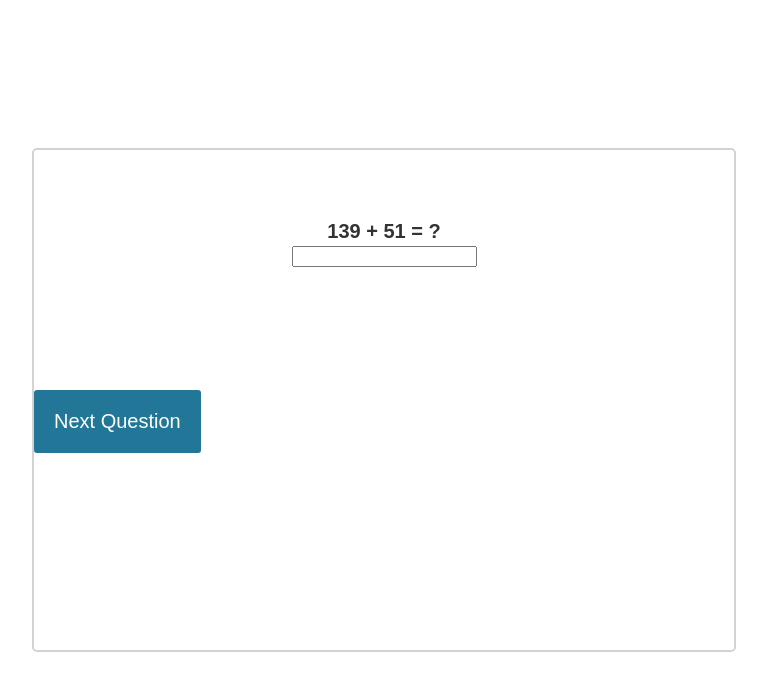
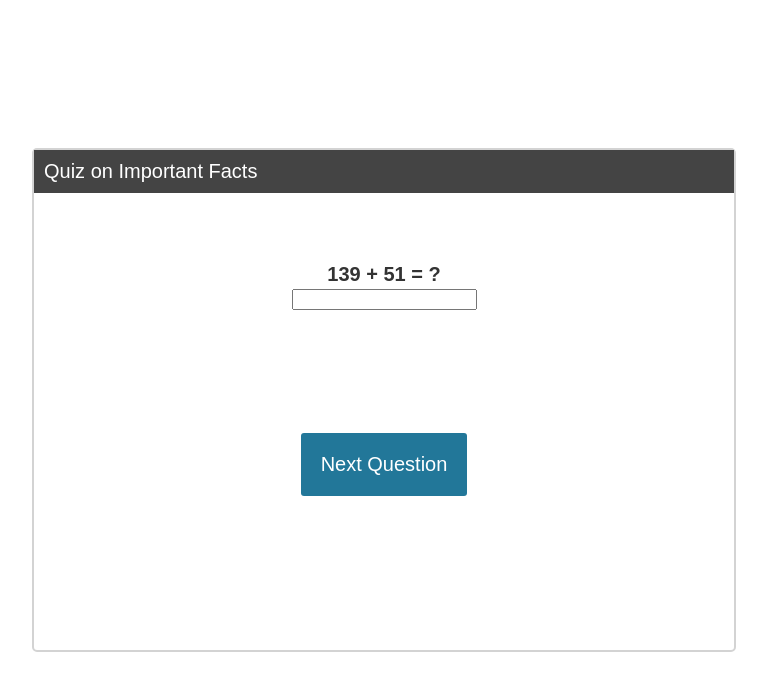
Before and after one commit to annanda/calmed_task_environment, a Flask app: page /third_task in a window 1280 px wide. Shown: the top 691 px of the page, without its empty margins (256-1023 px from the left). Run offline with Flask 2, Linux system fonts and the light colour scheme.

Commit message:
improving design of worksheet.

```diff
--- a/static/quiz.css
+++ b/static/quiz.css
@@ -2,6 +2,17 @@ body {
     font-size: 20px;
     font-family: sans-serif;
     color: #333;
+}
+
+h1#worksheet {
+    font-weight: 300;
+    margin: 0px;
+    padding: 10px;
+    font-size: 20px;
+    background-color: #444;
+    color: #fff;
+    visibility: visible;
+    display: block;
 }
 
 .question {
@@ -16,20 +27,24 @@ body {
     display: block;
 }
 
-#submit, #previous{
-    font-family: sans-serif;
-    font-size: 20px;
-    background-color: #279;
-    color: #fff;
-    border: 0px;
-    border-radius: 3px;
-    padding: 20px;
-    cursor: pointer;
-    margin-bottom: 20px;
+/*#submit, #previous{*/
+/*    font-family: sans-serif;*/
+/*    font-size: 20px;*/
+/*    background-color: #279;*/
+/*    color: #fff;*/
+/*    border: 0px;*/
+/*    border-radius: 3px;*/
+/*    padding: 20px;*/
+/*    cursor: pointer;*/
+/*    margin-bottom: 20px;*/
+/*    display: none;*/
+/*}*/
+
+#submit, #previous {
     display: none;
 }
 
-#next{
+button {
     font-family: sans-serif;
     font-size: 20px;
     background-color: #279;
@@ -67,10 +82,16 @@ body {
     margin-top: 40px;
     text-align: center;
 }
+
 #quiz {
     margin-top: 10px;
     display: block;
 }
+
 #timer {
     /*margin-bottom: -20px;*/
 }
+
+#quiz-buttons-message {
+    text-align: center;
+}
--- a/templates/third_task.html
+++ b/templates/third_task.html
@@ -8,15 +8,19 @@
 <body>
 <div id="wrapper">
     <div id="content">
+        <h1 id="worksheet">Quiz on Important Facts</h1>
         <div class="quiz-container">
             <div id="quiz-time-left"></div>
             <div id="quiz"></div>
         </div>
-        <button id="previous">Previous Question</button>
-        <button id="next">Next Question</button>
-        <button id="submit">Submit Quiz</button>
-        <div id="messages"></div>
-        <div id="results"></div>
+        <div id="quiz-buttons-message">
+            <button id="previous">Previous Question</button>
+            <button id="next">Next Question</button>
+            <button id="submit">Submit Quiz</button>
+            <div id="messages"></div>
+            <div id="results"></div>
+
+        </div>
 
     </div>
 </div>
```
